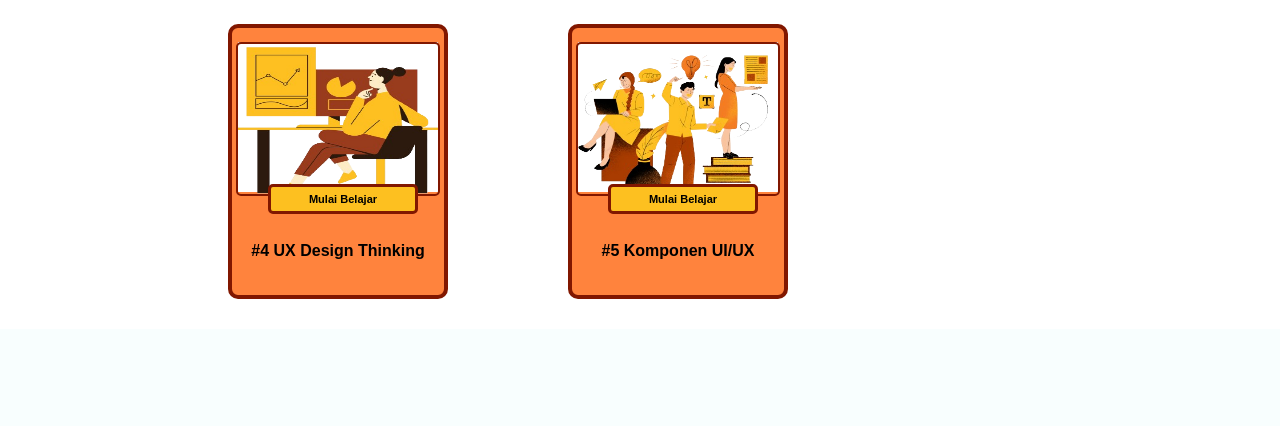
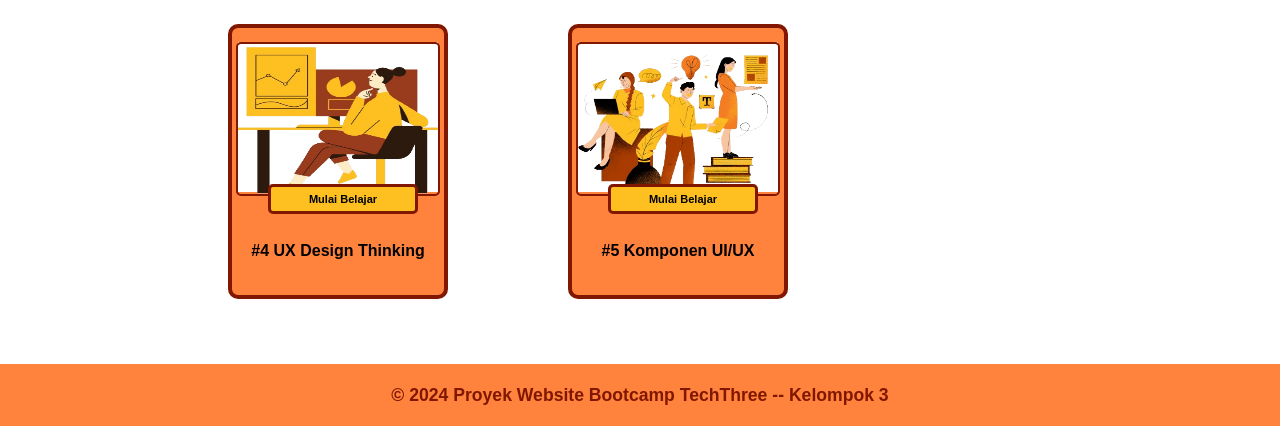
Before and after one commit to choiZalfaa98/bootcamp_tech-three, a PHP site: page /detailKelas.html in a window 1280 px wide. Shown: the part 556-982 px from the top of the page. Before the commit the page ends 855 px from the top, so only its background shows below. Run offline with PHP 8.4, Linux system fonts and the light colour scheme.

Commit message:
Add files via upload

```diff
--- a/dashboard.css
+++ b/dashboard.css
@@ -513,3 +513,15 @@ hr {
 .overlay-button:hover {
   transform: scale(1.2); /* Efek scaling saat hover */
 }
+
+/*====================================================*/
+#colorBG {
+  margin-top: 35px;
+  background-color: #FF833D;
+  color: #811700;
+  font-size: 110%;
+  padding-block: 3px;
+  font-weight: bold;
+  text-align: center;
+  font-family: sans-serif;
+}
--- a/detailKelas.html
+++ b/detailKelas.html
@@ -130,5 +130,10 @@
         </div>
       </div>
     </div>
+
+    <!--Footer-->
+    <section id="colorBG">
+      <p>&copy; 2024 Proyek Website Bootcamp TechThree -- Kelompok 3</p>
+    </section>
   </body>
 </html>
--- a/detailKelasFotografi.html
+++ b/detailKelasFotografi.html
@@ -130,5 +130,10 @@
         </div>
       </div>
     </div>
+
+    <!--Footer-->
+    <section id="colorBG">
+      <p>&copy; 2024 Proyek Website Bootcamp TechThree -- Kelompok 3</p>
+    </section>
   </body>
 </html>
--- a/detailKelasWeb.html
+++ b/detailKelasWeb.html
@@ -130,5 +130,10 @@
         </div>
       </div>
     </div>
+
+    <!--Footer-->
+    <section id="colorBG">
+      <p>&copy; 2024 Proyek Website Bootcamp TechThree -- Kelompok 3</p>
+    </section>
   </body>
 </html>
```
